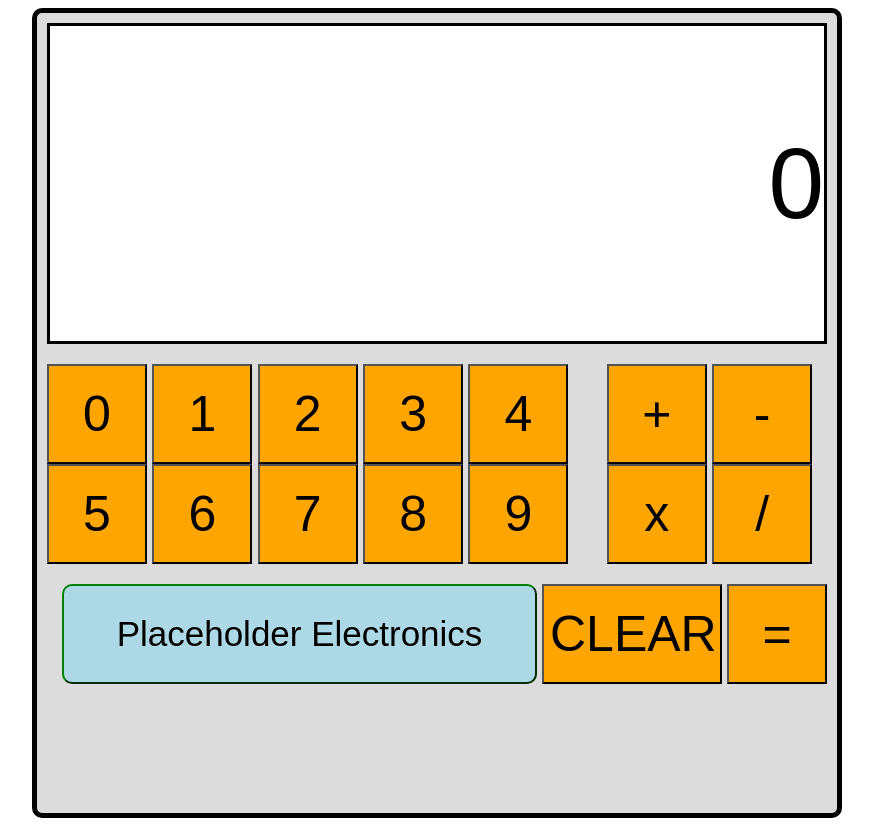
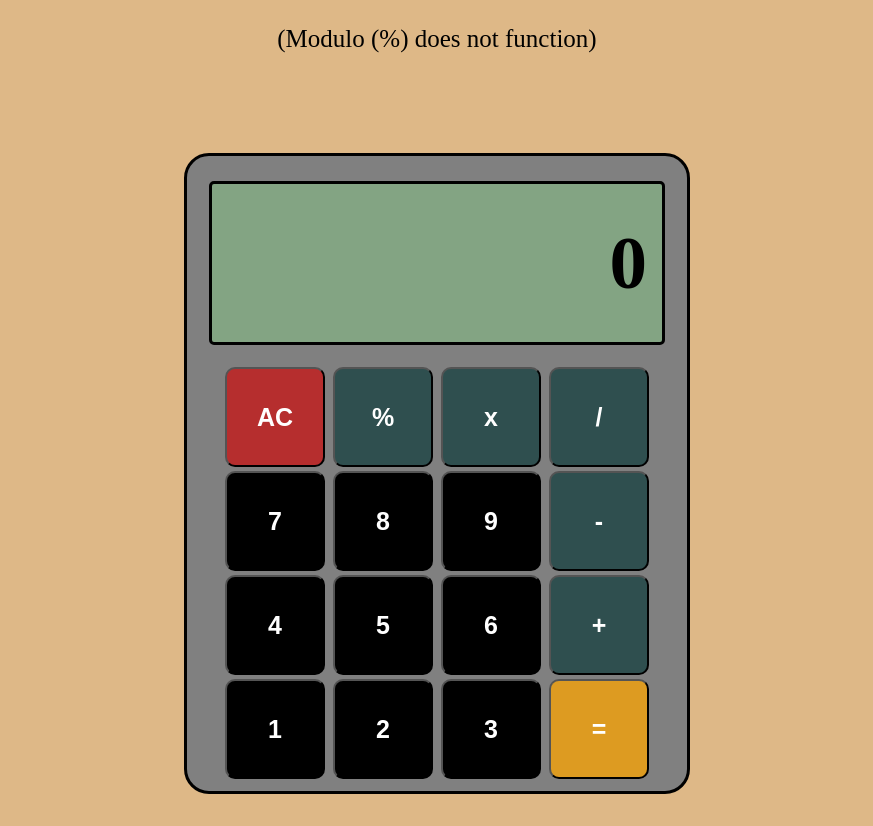
Before and after one commit to iZhGH/CalculatorWebsite, a plain HTML site: page index.html in a window 1280 px wide. Shown: the whole page, without its empty margins (203-1076 px from the left). After the commit the page ends 802 px from the top, so only its background shows below. Drawn offline with Linux system fonts and the light colour scheme.

Commit message:
UI Rework: - Restructure buttons - Re-design UI layout and color scheme

```diff
--- a/index.html
+++ b/index.html
@@ -7,44 +7,48 @@
     <link rel="stylesheet" href="styles.css">
 </head>
 <body>
+    <div class="alert">
+    <p>(Modulo (%) does not function)</p>
+    </div>
     <div class="calculatorFrame">
-        <div class="calculatorBody">
         <div class="calculatorDisplay">
-            <p class="displayText">0</p>
+          <p class="displayText">0</p>
         </div>
-        <div class="calculatorButtons0">
-            <div class=calculatorNumbers>
-            <button class ="0">0</button>
-            <button class ="1">1</button>
-            <button class ="2">2</button>
-            <button class ="3">3</button>
-            <button class ="4">4</button>
-            <button class ="5">5</button>
-            <button class ="6">6</button>
-            <button class ="7">7</button>
-            <button class ="8">8</button>
-            <button class ="9">9</button>
-            </div>
-            <div class="calculatorOperations">
-                <button class="+">+</button>
-                <button class="-">-</button>
-                <button class="x">x</button>
-                <button class="/">/</button>
-            </div>
+        <div class="calculatorButtons">
+          <div class="buttonRowOne">
+            <button class="AC">AC</button>
+            <button class="% operations">%</button>
+            <button class="x operations">x</button>
+            <button class="/ operations">/</button>
+
         </div>
-        <div class="calculatorButtons1">
-            <div class="enterButton">
-                <button class="enter">=</button>
-            </div>
-            <div class="clearButton">
-                <button class="clear">CLEAR</button>
-            </div>
-            <div class="fakeCompanyTag">
-                <button class="companyTagContent">Placeholder Electronics</button>
-            </div>
+
+        <div class="buttonRowTwo">
+          <button class="1">7</button>
+          <button class="2">8</button>
+          <button class="3">9</button>
+          <button class="- operations">-</button>
+
+
         </div>
+        <div class="buttonRowThree">
+          <button class="4">4</button>
+          <button class="5">5</button>
+          <button class="6">6</button>
+          <button class="+ operations">+</button>
+
         </div>
-    </div>
+
+        <div class="buttonRowFour">
+          <button class="1">1</button>
+          <button class="2">2</button>
+          <button class="3">3</button>
+          <button class="enter">=</button>
+
+        </div>
+
+        </div>
+       </div>
 
 
 <script src="javascript.js"></script>
--- a/javascript.js
+++ b/javascript.js
@@ -1,8 +1,8 @@
 document.addEventListener("click", () => {
         if (event.target.tagName.toLowerCase() !== "button" ||
-        event.target.classList.contains("companyTagContent") ||
-        event.target.classList.contains("clear") ||
-        event.target.classList.contains("enter"))
+        event.target.classList.contains("AC") ||
+        event.target.classList.contains("enter") ||
+        event.target.classList.contains("operations"))
         {
         return;
     }
--- a/styles.css
+++ b/styles.css
@@ -1,89 +1,83 @@
 body {
-    display: flex;
-    justify-content: center;
-    align-items: center;
-    font: 1.2rem "Fira Sans",sans-serif;
+   background-color: burlywood;
+}
+
+.alert {
+    text-align: center;
+    font-size: 25px;
 }
 .calculatorFrame {
-    height: 100vh;
-    border-color: black;
-    border-width: 5px;
+    max-width: 500px;
+    margin: auto;
+    margin-top: 100px;
+    border-radius: 25px;
+    border-width: 3.5px;
     border-style: solid;
-    border-radius: 10px;
     display: flex;
-    align-items: flex-start;
+    flex-direction: column;
+    align-items: center;
     justify-content: center;
-    flex-direction: column;
-    background-color: gainsboro;
-    max-width: 800px;
+    background-color: gray;
+    gap: 10px;
 }
 
-.calculatorBody {
+.calculatorDisplay {
     display: flex;
-    flex-direction: column;
-    height: 100%;
-    width: 100%;
+    align-items: center;
+    justify-content: end;
+    border-radius: 5px;
+    border-style: solid;
+    border-width: 3px;
+    margin: 10px;
+    text-align: right;
+    min-width: 450px;
+    font-size: 50px;
+    background-color: rgb(131, 164, 131);
+    max-height: 158px;
+    margin-top: 25px;
+}
+
+.calculatorDisplay p {
+    padding-right: 15px;
+    font-size: 75px;
+    color: black;
+    font-weight: bold;
 
 }
 
-.calculatorDisplay {
-    border-style: solid;
-    margin: 10px;
-    background-color: white;
-    text-align: right;
+.AC {
+    background-color: rgb(182, 46, 46);
 
 }
 
-.displayText {
-    font-size: 100px;
+.enter {
+    background-color: rgb(221, 155, 33);
 }
 
-
-.calculatorButtons0 {
-    display: flex;
-    gap: 5px;
-    justify-content: end;
-    align-items: end;
-    margin: 10px;
-    flex-wrap: true;
-
-}
-
-.calculatorButtons1 {
-    flex-direction: row-reverse;
-    justify-self: flex-end;
-    display: flex;
-    justify-content: end;
-    margin: 10px;
-    gap: 5px;
+.operations {
+    background-color: darkslategrey;
 }
 
 button {
     height: 100px;
     width: 100px;
-    font-size: 50px;
-    background-color: orange;
+    font-size: 25px;
+    border-radius: 10px;
+    margin: 2px;
+    background-color: rgb(0, 0, 0);
+    color: white;
+    font-weight: bold;
+
 }
 
-button:hover{
-    background-color: orangered;
-    transition: 0.05s;
+button:hover {
+    background-color: white;
+    transition-duration: 0.45s;
+    color: black;
 }
+.calculatorButtons {
+   margin-bottom: 10px;
 
-.fakeCompanyTag:active {
-    outline: none;
-}
 
-.clearButton button {
-    width: 180px;
-}
-
-.fakeCompanyTag > button {
-    font-size: 35px;
-    height: 100px;
-    width: 475px;
-    background-color: lightblue;
-    border-radius: 10px;
-    border-color: green;
 
 }
```
